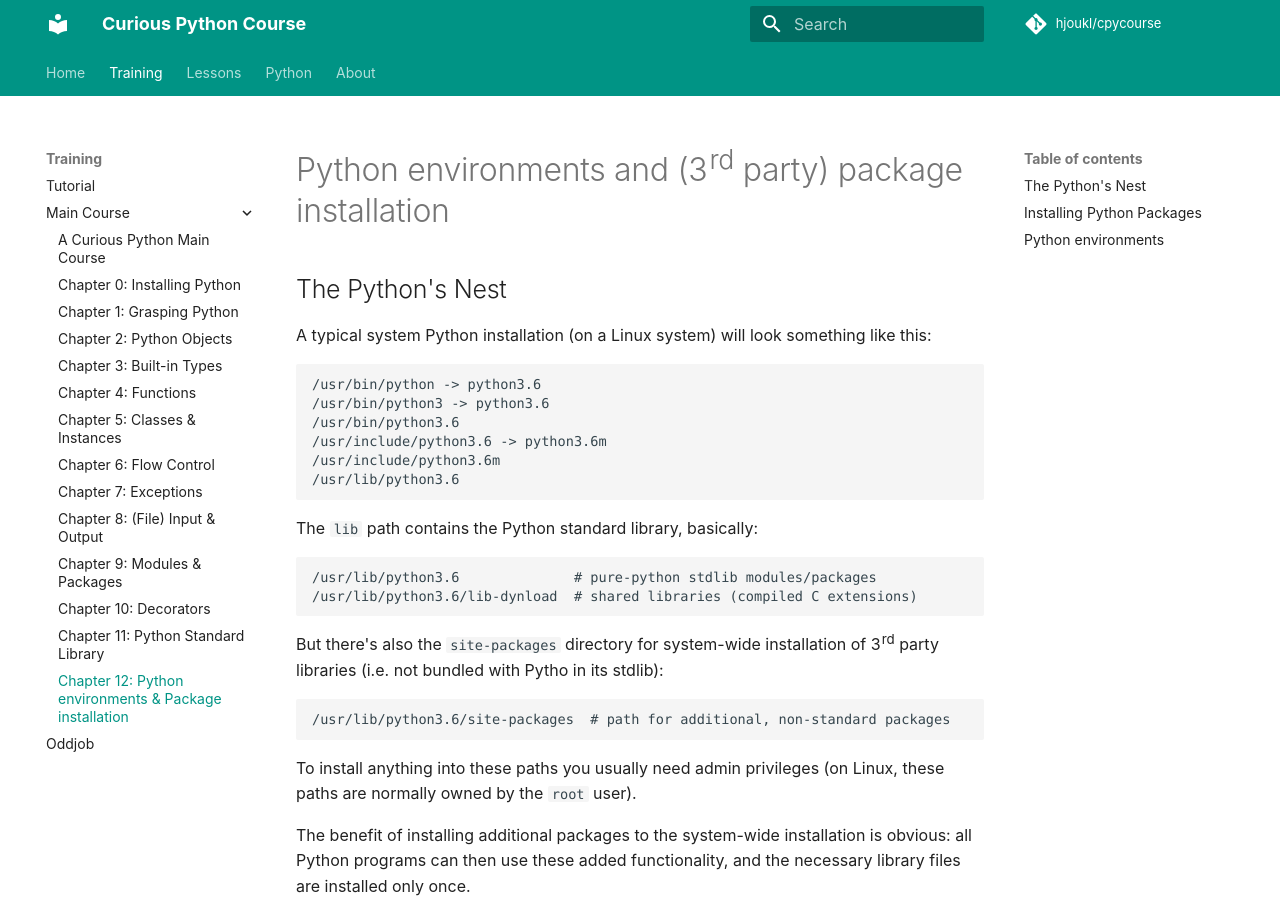
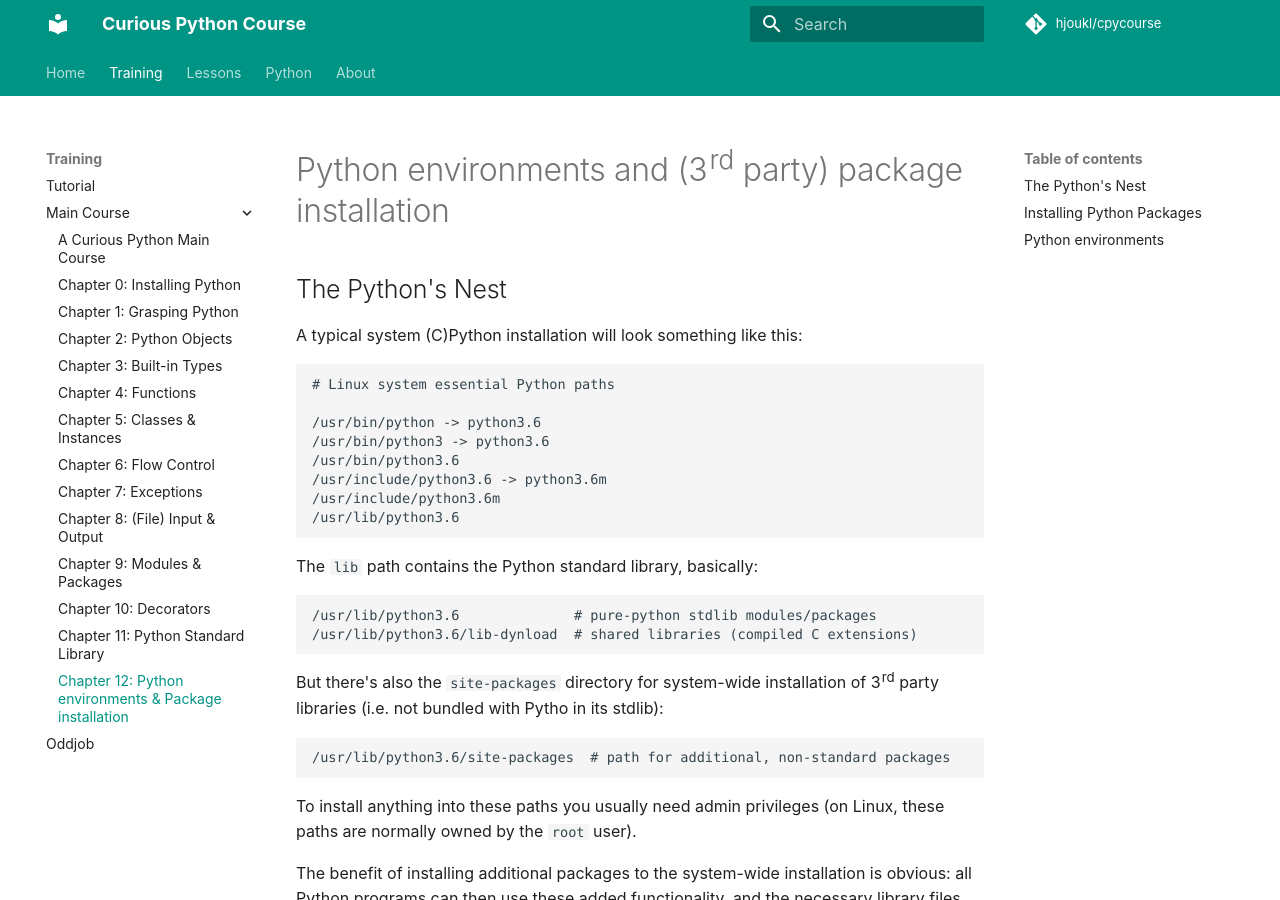
Before and after one commit to rkluger68/cpycourse, an MkDocs documentation site: the page built from docs/training/main-course/venvs-packages-installation.md, in a window 1280 px wide and 900 px high. Built offline with MkDocs 1.6.1 and Material for MkDocs 9.7.7, drawn with Linux system fonts in a browser that asks for light colours; comment, search, counter and statistics services are not loaded.

Commit message:
better formatting

````diff
--- a/docs/training/main-course/venvs-packages-installation.md
+++ b/docs/training/main-course/venvs-packages-installation.md
@@ -2,10 +2,11 @@
 
 ## The Python's Nest
 
-A typical system Python installation (on a Linux system) will look something
-like this:
+A typical system (C)Python installation will look something like this:
 
 ```
+# Linux system essential Python paths
+
 /usr/bin/python -> python3.6
 /usr/bin/python3 -> python3.6
 /usr/bin/python3.6
````
